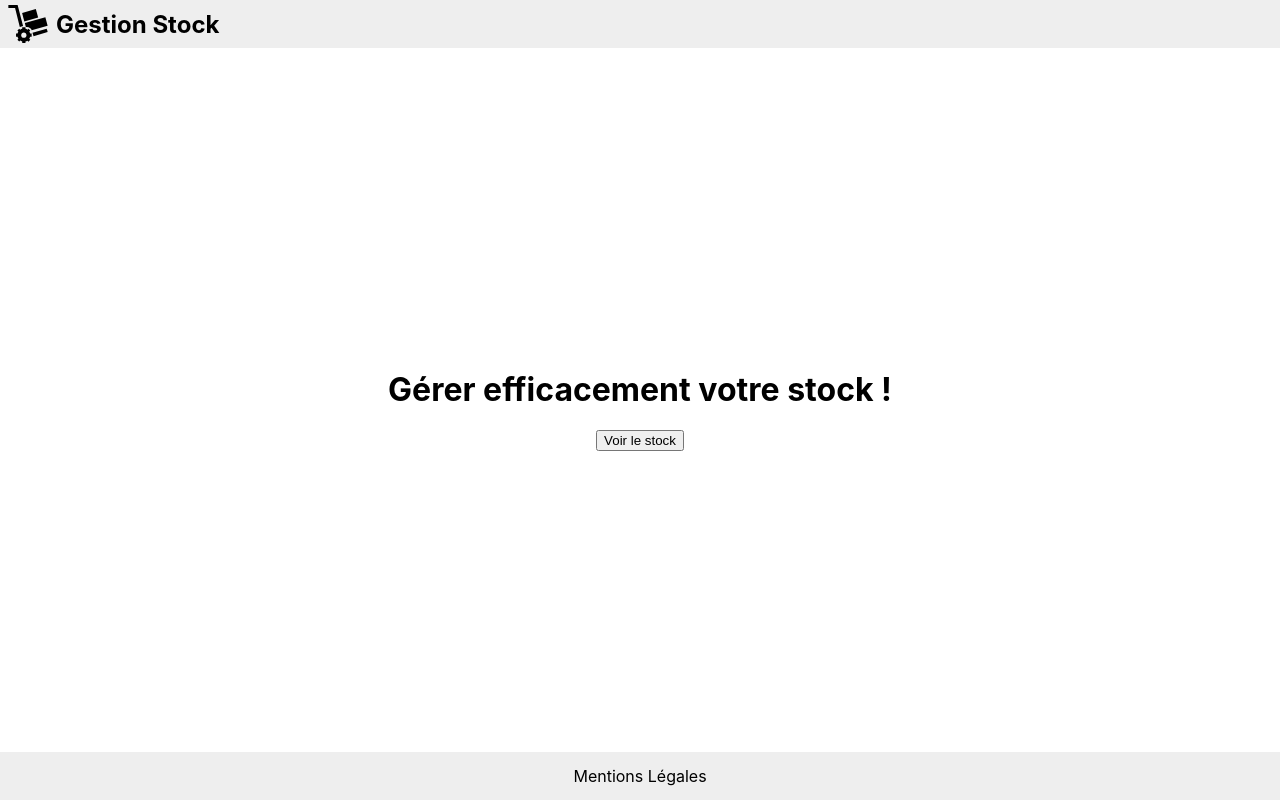
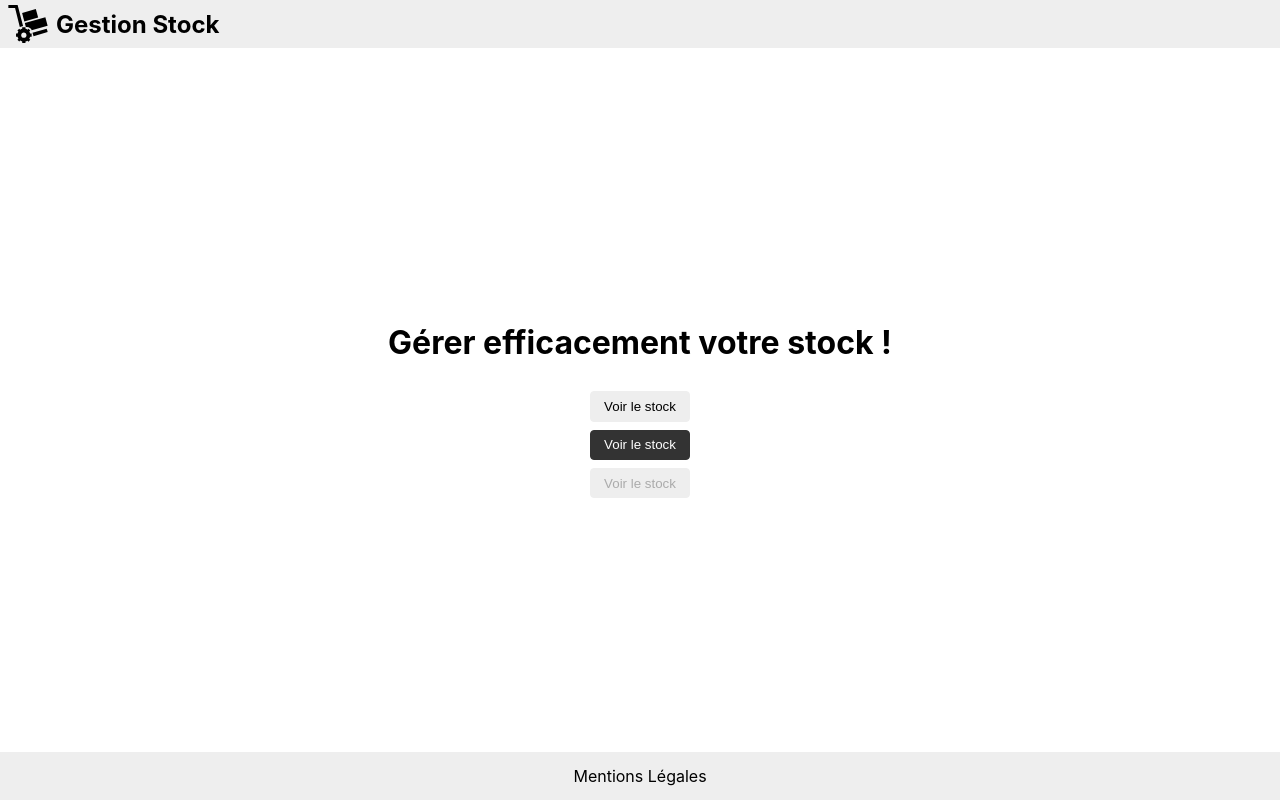
Before and after one commit to jlg-formation/tjs-juin-2022, a React (Create React App) app in the folder front/: page / in a window 1280 px wide. Built offline with nearby package versions, Linux system fonts and the light colour scheme.

Commit message:
dev: added button css

```diff
--- /dev/null
+++ b/front/src/css/button.css
@@ -0,0 +1,34 @@
+button {
+  padding: 0.5em 1em;
+  border: 0.1em solid #eee;
+  background-color: #eee;
+  border-radius: 0.3em;
+}
+
+button:not(:disabled) {
+  cursor: pointer;
+}
+
+button:not(:disabled):hover {
+  background-color: #ddd;
+  border-color: #ddd;
+}
+button:not(:disabled):active {
+  background-color: #ccc;
+  border-color: #ccc;
+}
+
+button:not(:disabled).primary {
+  background-color: #333;
+  border-color: #333;
+  color: #fff;
+}
+
+button:not(:disabled).primary:hover {
+  background-color: #444;
+  border-color: #444;
+}
+button:not(:disabled).primary:active {
+  background-color: #555;
+  border-color: #555;
+}
--- a/front/src/index.css
+++ b/front/src/index.css
@@ -23,6 +23,7 @@ main {
   display: flex;
   flex-flow: column;
   align-items: center;
+  gap: 0.5em;
 }
 
 h1 {
--- a/front/src/routes/Home.tsx
+++ b/front/src/routes/Home.tsx
@@ -3,6 +3,8 @@ function Home() {
     <main>
       <h1>Gérer efficacement votre stock !</h1>
       <button>Voir le stock</button>
+      <button className="primary">Voir le stock</button>
+      <button disabled>Voir le stock</button>
     </main>
   );
 }
```
Also changed, not shown: front/src/index.tsx (+7 -6 lines).
